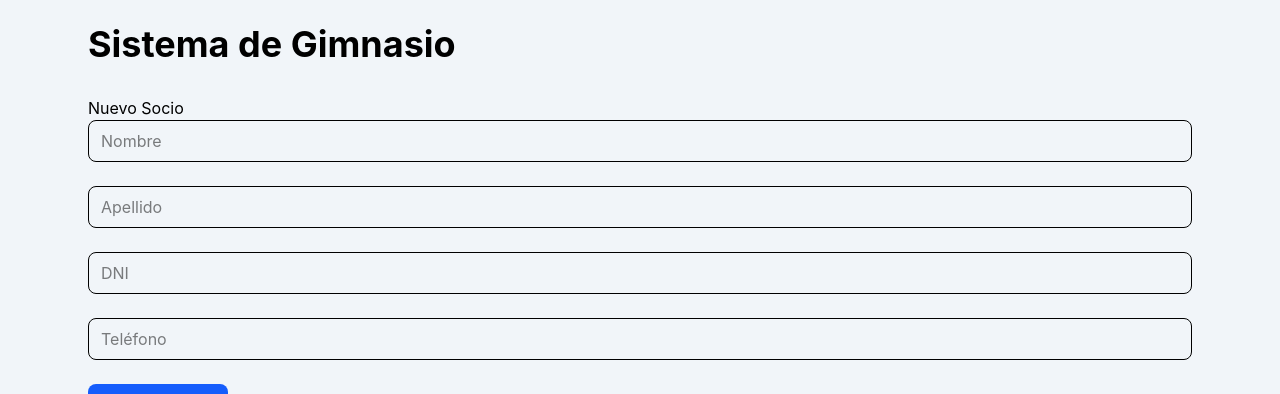
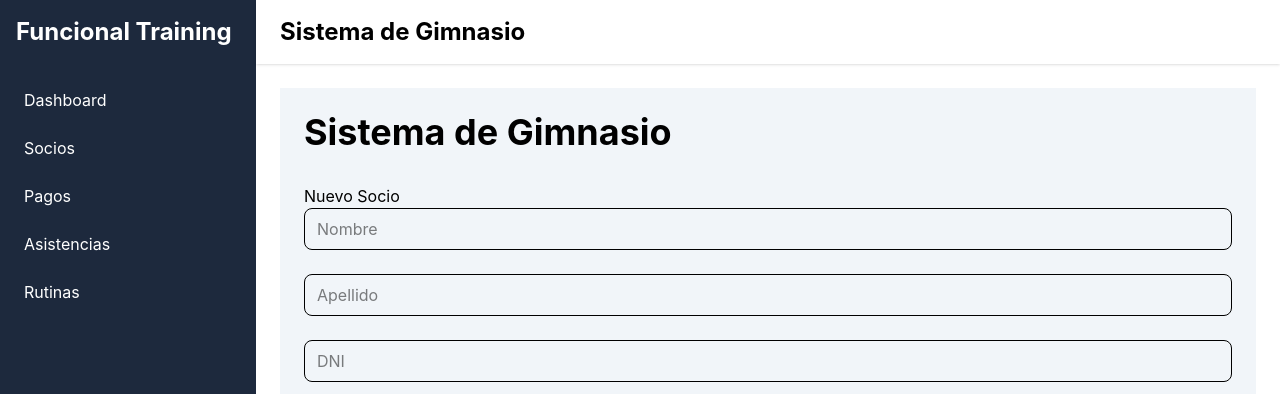
Before and after one commit to ArielGnz/gym-system, a React (Vite) app in the folder client/: page /socios in a window 1280 px wide. Shown: the top 394 px of the page. Built offline with nearby package versions, Linux system fonts and the light colour scheme; no server answers.

Commit message:
importando layaout

```diff
--- a/client/src/components/FormularioSocio.jsx
+++ b/client/src/components/FormularioSocio.jsx
@@ -58,7 +58,7 @@ function FormularioSocio({
       <br />
 
       <button onClick={guardarSocio}
-      className="bg-blue-600 text-white px-4 py-2 rounded-lg cursor-pointer">
+        className="bg-blue-600 text-white px-4 py-2 rounded-lg cursor-pointer">
         Guardar Socio
       </button>
     </div>
--- a/client/src/pages/Socios.jsx
+++ b/client/src/pages/Socios.jsx
@@ -4,6 +4,7 @@ import { useSocios } from "../hooks/useSocios";
 import FormularioSocio from "../components/FormularioSocio";
 import ListaSocios from "../components/ListaSocios";
 import ModalEditarSocio from '../components/ModalEditarSocio';
+import Layout from '../components/layout/Layout';
 
 function Socios() {
 
@@ -54,6 +55,7 @@ function Socios() {
 
 
   return (
+    <Layout>
         <div className="min-h-screen bg-slate-100">
             <div className="max-w-6xl mx-auto p-6">
                 <h1 className="text-4xl font-bold mb-8">
@@ -102,6 +104,7 @@ function Socios() {
 
             </div>
         </div>
+    </Layout>
 );
 }
 
```
Lines whose indentation alone changed are shown as unchanged.
